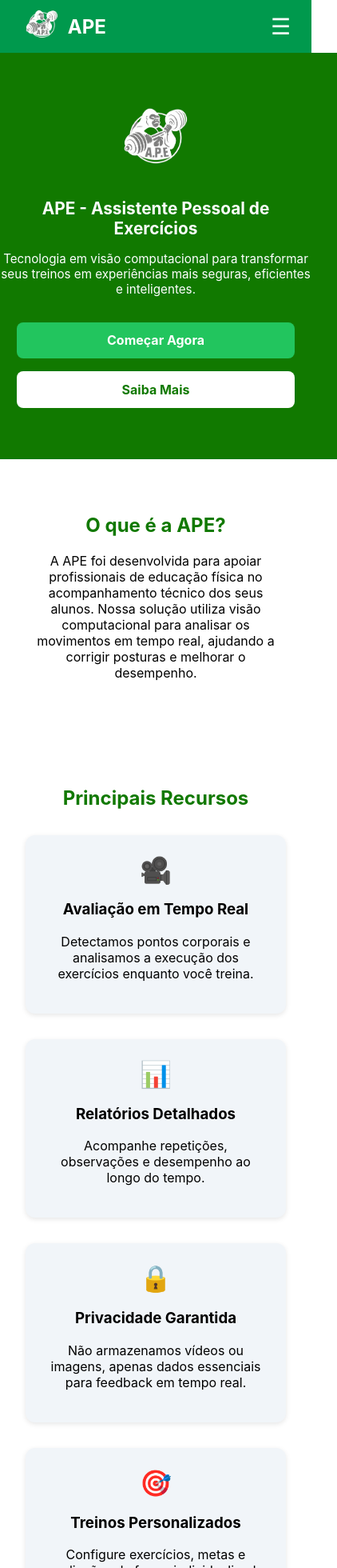
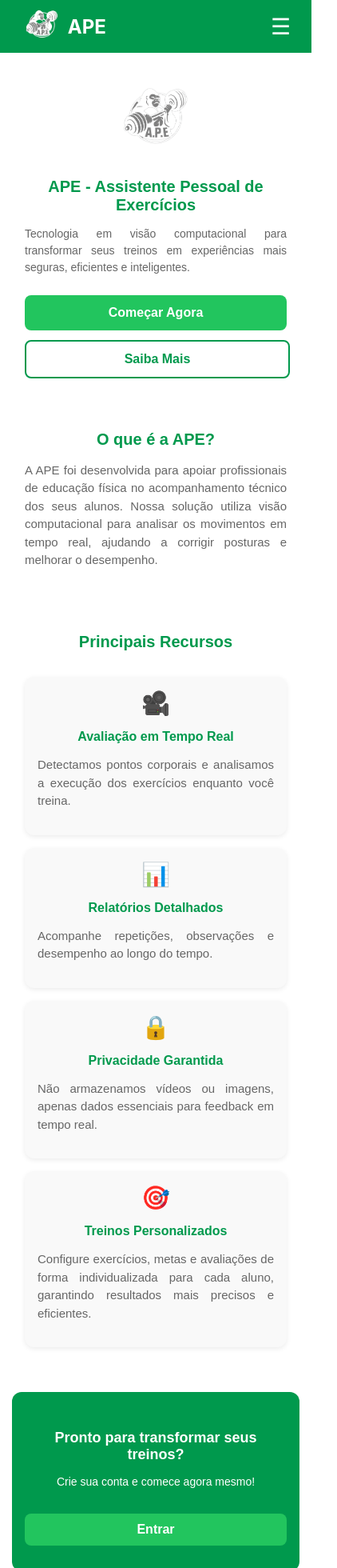
Before and after one commit to lucassantuss/ape-web, a React (Create React App) app: page / in a window 390 px wide. Shown: the top 1960 px of the page at 80% size, 422 px wide, since content can reach past the window. Built offline with nearby package versions, Linux system fonts and the light colour scheme.

Commit message:
ajustes visuais home

```diff
--- a/src/pages/Home/Home.css
+++ b/src/pages/Home/Home.css
@@ -1,21 +1,22 @@
 /* Container Geral */
 #home-page {
-  display: flex;
-  flex-direction: column;
-  align-items: center;
+  padding: 20px;
+  max-width: 900px;
+  margin: auto;
+  background-color: #fff;
   text-align: center;
-  color: black; /* texto padrão preto */
+  font-family: Arial, sans-serif;
 }
 
 /* Hero */
 #home-hero {
-  background: linear-gradient(135deg, #117900, #117900);
-  color: white; /* texto do hero continua branco */
-  padding: 4rem 2rem;
-  width: 100%;
+  text-align: center;
+  background: none; /* remove fundo verde sólido */
+  color: #333;
+  padding: 2rem 1rem;
 }
 .hero-content {
-  max-width: 900px;
+  max-width: 800px;
   margin: 0 auto;
 }
 #home-logo {
@@ -23,14 +24,20 @@
   margin-bottom: 1rem;
 }
 #home-title {
-  font-size: 2rem;
+  font-size: 32px;
+  color: #00994d;
+  font-weight: bold;
   margin-bottom: 1rem;
-  color: white; /* título verde */
 }
 #home-subtitle {
-  font-size: 1.2rem;
+  font-size: 18px;
+  line-height: 1.6;
+  color: #666;
   margin-bottom: 2rem;
-  color: white; /* subtítulo do hero continua branco */
+  text-align: justify;
+}
+.hero-buttons {
+  margin-top: 1.5rem;
 }
 .hero-buttons .btn-primary,
 .hero-buttons .btn-secondary {
@@ -45,41 +52,54 @@
   background: #22c55e;
   color: white;
 }
+.btn-primary:hover {
+  background: #16a34a;
+}
 .btn-secondary {
   background: white;
-  color: #117900;
+  border: 2px solid #00994d;
+  color: #00994d;
+}
+.btn-secondary:hover {
+  background: #00994d;
+  color: white;
 }
 
 /* Seções */
+#home-about,
+#home-features,
+#home-cta {
+  padding: 2rem 1rem;
+}
 #home-about h2,
 #home-features h2 {
-  color: #117900;
+  color: #00994d;
+  font-size: 24px;
+  font-weight: bold;
+  margin-bottom: 1rem;
 }
 #home-about p,
 #home-features p,
 .feature-card p {
-  color: black;
-}
-
-#home-about,
-#home-features,
-#home-cta {
-  padding: 3rem 2rem;
-  max-width: 900px;
+  font-size: 18px;
+  line-height: 1.6;
+  color: #666;
+  text-align: justify;
+  margin-bottom: 15px;
 }
 
 /* Features Grid */
 .features-grid {
   display: grid;
-  gap: 2rem;
+  gap: 1.5rem;
   grid-template-columns: repeat(2, 1fr);
   margin-top: 2rem;
 }
 .feature-card {
-  background: #f1f5f9;
+  background: #f9f9f9;
   border-radius: 12px;
   padding: 1.5rem;
-  box-shadow: 0 2px 6px rgba(0,0,0,0.1);
+  box-shadow: 0 2px 6px rgba(0,0,0,0.08);
   transition: transform 0.2s ease-in-out;
 }
 .feature-card:hover {
@@ -89,15 +109,25 @@
   font-size: 2rem;
   margin-bottom: 0.5rem;
   display: block;
+  color: #00994d;
+}
+.feature-card h3 {
+  color: #00994d;
+  font-size: 20px;
+  margin-bottom: 0.5rem;
 }
 
 /* CTA */
 #home-cta {
-  background: #117900;
+  background: #00994d;
   color: white;
   border-radius: 12px;
   margin: 3rem 0;
-  padding: 3rem 2rem;
+  text-align: center;
+}
+#home-cta p {
+  font-size: 18px;
+  margin-bottom: 1rem;
 }
 .btn-home-cta {
   background-color: #22c55e;
@@ -107,57 +137,140 @@
   border-radius: 8px;
   text-decoration: none;
   display: inline-block;
-  margin-top: 1rem;
   transition: background-color 0.2s ease-in-out;
 }
 .btn-home-cta:hover {
   background-color: #16a34a;
-  color: white;
 }
 
 /* ----------------- RESPONSIVIDADE ----------------- */
+
+/* Tablets */
 @media (max-width: 1024px) {
+  #home-page {
+    padding: 15px;
+    max-width: 95%;
+  }
+
   .features-grid {
-    grid-template-columns: 1fr; /* 1 coluna para tablets e menores */
+    grid-template-columns: 1fr; /* 1 card por linha */
+    gap: 1rem;
   }
 }
 
+/* Mobile */
 @media (max-width: 768px) {
+  #home-hero {
+    padding: 1.5rem 1rem;
+  }
+
   #home-title {
-    font-size: 1.5rem;
+    font-size: 24px;
+    margin-bottom: 0.8rem;
   }
+
   #home-subtitle {
-    font-size: 1rem;
+    font-size: 15px;
+    line-height: 1.5;
+    margin-bottom: 1.5rem;
+    text-align: justify;
   }
+
   .hero-buttons {
     display: flex;
     flex-direction: column;
-    gap: 1rem;
+    gap: 0.8rem;
   }
+
   .hero-buttons .btn-primary,
   .hero-buttons .btn-secondary {
     width: 100%;
-    max-width: 300px;
+    max-width: 280px;
     margin: 0 auto;
   }
+
+  #home-about,
+  #home-features,
+  #home-cta {
+    padding: 1.5rem 1rem;
+  }
+
+  #home-about h2,
+  #home-features h2,
+  #home-cta h2 {
+    font-size: 20px;
+    text-align: center;
+  }
+
+  #home-about p,
+  #home-features p,
+  .feature-card p {
+    font-size: 15px;
+    line-height: 1.5;
+  }
+
+  .features-grid {
+    grid-template-columns: 1fr; /* 1 card por vez */
+    gap: 1rem;
+  }
+
+  .feature-card {
+    padding: 1rem;
+  }
+
+  .feature-card h3 {
+    font-size: 18px;
+  }
+
+  .feature-icon {
+    font-size: 1.8rem;
+  }
+
+  #home-cta {
+    padding: 2rem 1rem;
+    margin: 2rem 0;
+  }
+
+  #home-cta p {
+    font-size: 16px;
+  }
+
   .btn-home-cta {
     width: 100%;
-    max-width: 300px;
+    max-width: 280px;
     margin: 1rem auto 0;
+    padding: 0.7rem 1.5rem;
+    font-size: 16px;
   }
 }
 
+/* Smartphones pequenos */
 @media (max-width: 480px) {
   #home-logo {
     width: 90px;
   }
+
   #home-title {
-    font-size: 1.3rem;
+    font-size: 20px;
   }
+
   #home-subtitle {
-    font-size: 0.95rem;
+    font-size: 14px;
   }
-  .features-grid {
-    grid-template-columns: 1fr;
+
+  .feature-card h3 {
+    font-size: 16px;
+  }
+
+  .feature-card p {
+    font-size: 14px;
+  }
+
+  #home-cta h2 {
+    font-size: 18px;
+  }
+
+  #home-cta p {
+    font-size: 14px;
   }
 }
```
